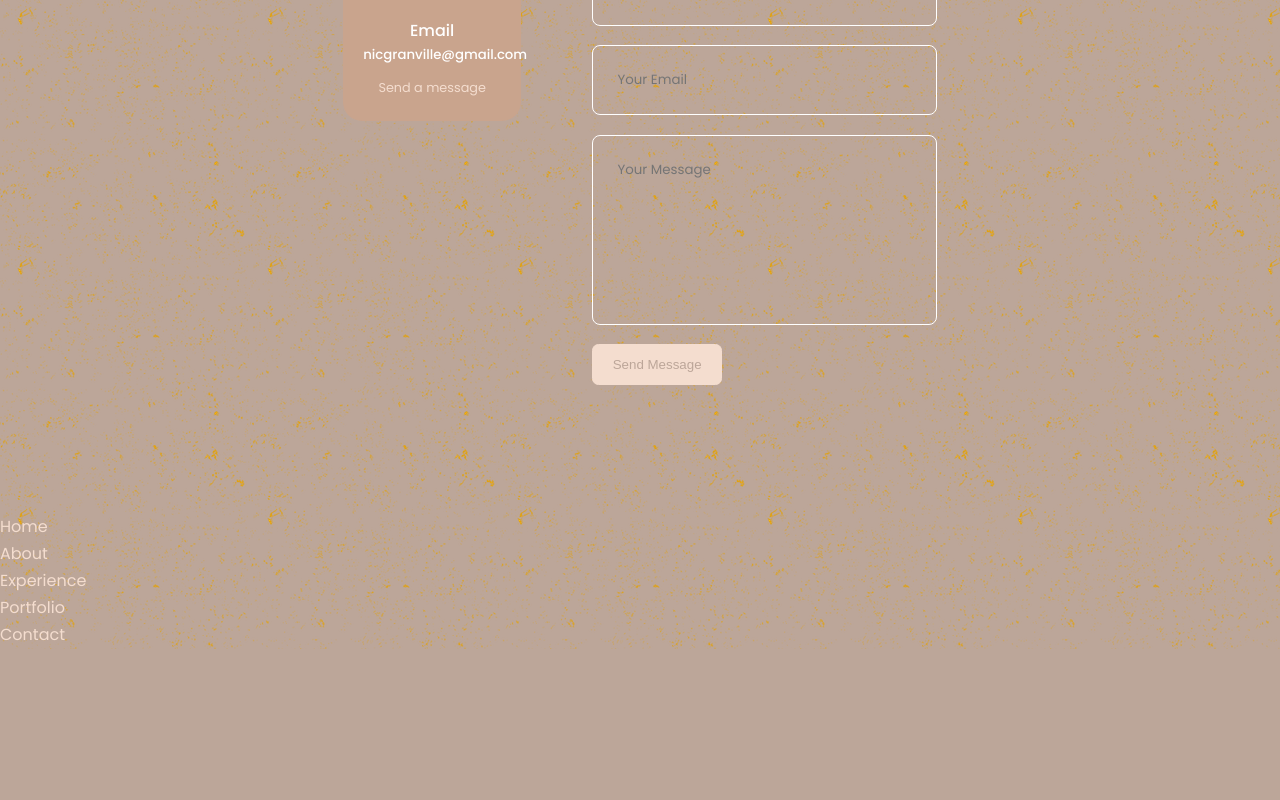
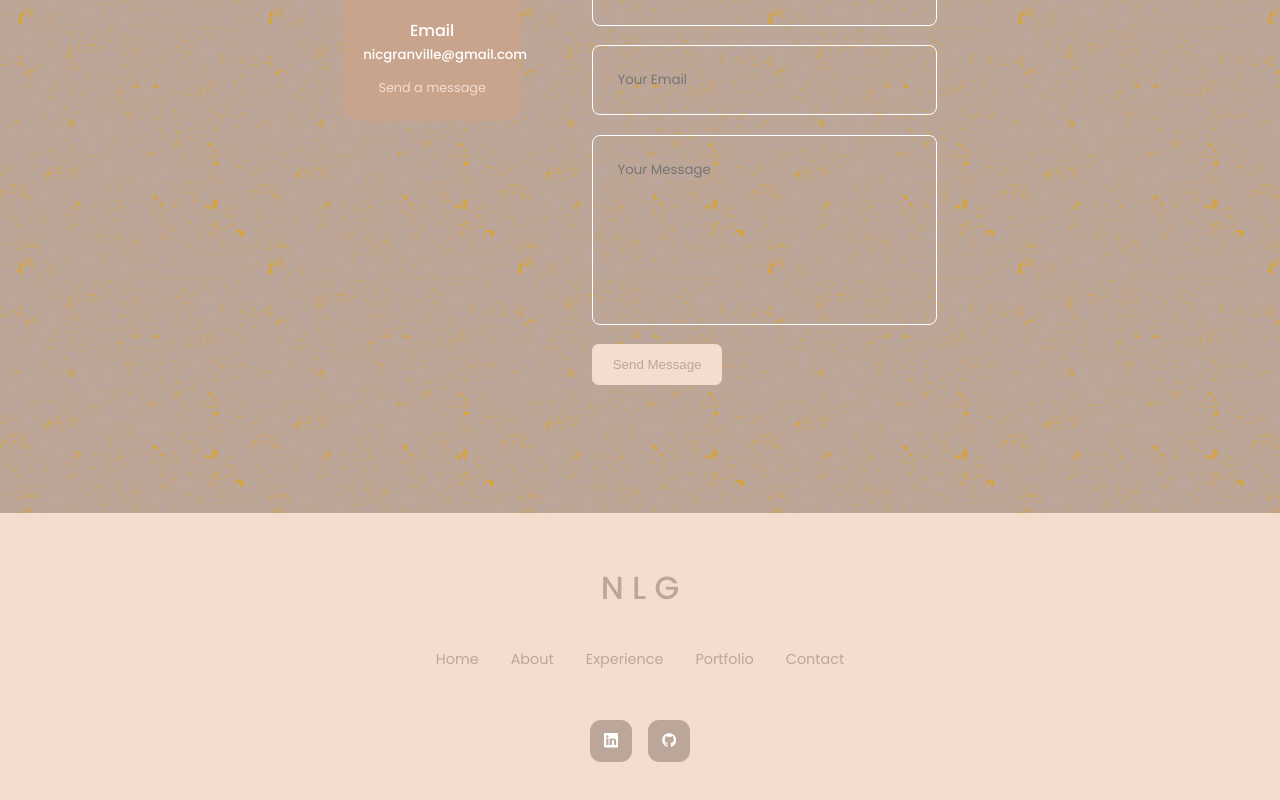
Before and after one commit to ngran4/react-portfolio, a React (Create React App) app: page / in a window 1280 px wide. Shown: the part 3365-4165 px from the top of the page. Before the commit the page ends 4014 px from the top, so only its background shows below. Built offline with nearby package versions, Linux system fonts and the light colour scheme.

Commit message:
add footer links &  socials

```diff
--- a/src/components/footer/Footer.jsx
+++ b/src/components/footer/Footer.jsx
@@ -1,9 +1,13 @@
 import React from 'react'
 import './footer.css'
+import { BsLinkedin } from 'react-icons/bs'
+import { FaGithub } from 'react-icons/fa'
 
 const Footer = () => {
   return (
     <footer>
+      <a href="#" className='footer__logo'>N L G</a>
+
       <ul className='permalinks'>
         <li><a href="#">Home</a></li>
         <li><a href="#about">About</a></li>
@@ -11,6 +15,11 @@ const Footer = () => {
         <li><a href="#portoflio">Portfolio</a></li>
         <li><a href="#contact">Contact</a></li>
       </ul>
+
+      <div className="footer__socials">
+        <a href="https://www.linkedin.com/in/nicolelgranville/" target="_blank"><BsLinkedin /></a>
+        <a href="https://github.com/ngran4" target="_blank"><FaGithub /></a>
+      </div>
     </footer>
   )
 }
--- a/src/components/footer/footer.css
+++ b/src/components/footer/footer.css
@@ -0,0 +1,60 @@
+footer {
+  background: var(--color-primary);
+  padding: 3rem 0;
+  text-align: center;
+  font-size: 0.9rem;
+  margin-top: 7rem;
+}
+
+footer a {
+  color: var(--color-bg);
+}
+
+.footer__logo {
+  font-size: 2rem;
+  font-weight: 500;
+  margin-bottom: 2rem;
+  display: inline-block;
+}
+
+.permalinks {
+  display: flex;
+  flex-wrap: wrap;
+  justify-content: center;
+  gap: 2rem;
+  margin: 0 auto 3rem;
+}
+
+.footer__socials {
+  display: flex;
+  justify-content: center;
+  gap: 1rem;
+  margin-bottom: 4rem;
+}
+
+.footer__socials a {
+  background: var(--color-bg);
+  color: var(--color-white);
+  padding: 0.8rem;
+  border-radius: 0.7rem;
+  display: flex;
+  border: 1px solid transparent;
+}
+
+.footer__socials a:hover {
+  background: transparent;
+  color: var(--color-bg);
+  border-color: var(--color-bg);
+}
+
+/* ============== MEDIA QUERIES (SM) ==============  */
+@media screen and (max-width: 600px) {
+  .permalinks {
+    flex-direction: column;
+    gap: 1.5rem;
+  }
+
+  .footer__socials {
+    margin-bottom: 2.6rem;
+  }
+}
```
